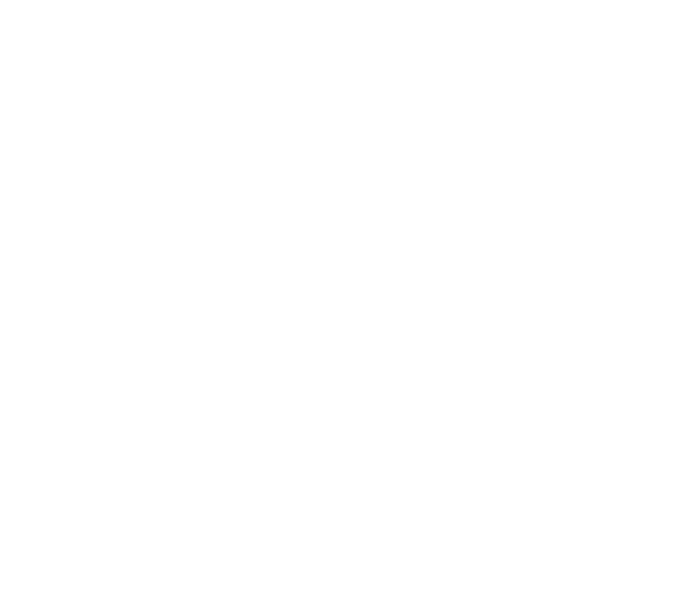
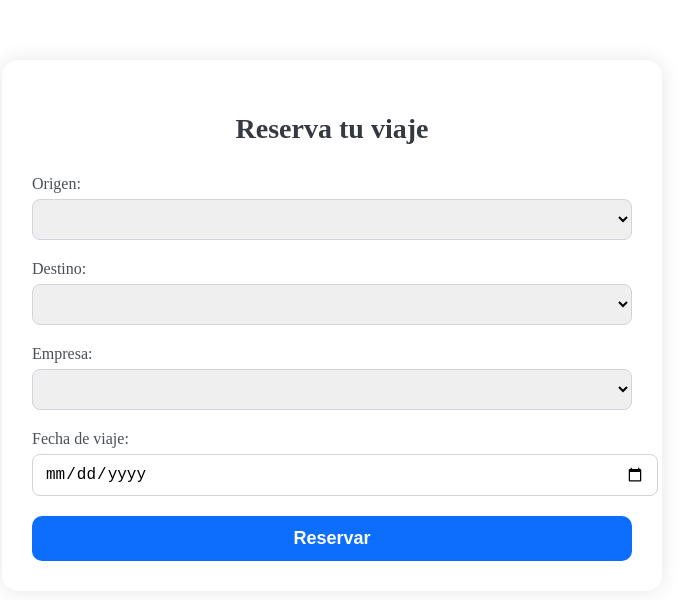
Before and after one commit to gcarrillov/Explora_Peru, an Angular app in the folder frontend/explora-peru/: page /viajar in a window 1280 px wide. Before the commit this address led to /. Shown: the top 600 px of the page, without its empty margins (308-997 px from the left). Built offline with nearby package versions, Linux system fonts and the light colour scheme.

Commit message:
corrigiendo errores del boton viajar

```diff
--- a/frontend/explora-peru/src/app/app.routes.ts
+++ b/frontend/explora-peru/src/app/app.routes.ts
@@ -26,4 +26,8 @@ export const routes: Routes = [
     path: 'register',
     loadComponent: () => import('./pages/register/register.component').then(m => m.RegisterComponent)
   },
+  {
+    path: 'viajar',
+    loadComponent: () => import('./components/viajar/viajar.component').then(m => m.ViajarComponent)
+  },
 ];
--- /dev/null
+++ b/frontend/explora-peru/src/app/components/viajar/viajar.component.ts
@@ -0,0 +1,42 @@
+import { Component } from '@angular/core';
+import { CommonModule } from '@angular/common';
+import { FormsModule } from '@angular/forms';
+import jsPDF from 'jspdf';
+
+@Component({
+  selector: 'app-viajar',
+  standalone: true,
+  imports: [CommonModule, FormsModule],
+  templateUrl: './viajar.html',
+  styleUrls: ['./viajar.css']
+})
+export class ViajarComponent {
+  origen = '';
+  destino = '';
+  empresa = '';
+  fecha = '';
+  emailDestino = 'gcarrillov@edu.pe';
+
+  regiones = ['Ica', 'La Libertad', 'Lima', 'Puno', 'Cusco', 'Arequipa'];
+  empresas = ['Cruz del Sur', 'Oltursa', 'Flores'];
+
+  reservar() {
+    const doc = new jsPDF();
+
+    doc.setFontSize(16);
+    doc.text('¡Gracias por tu preferencia!', 20, 20);
+    doc.setFontSize(12);
+    doc.text(`Ruta: ${this.origen} → ${this.destino}`, 20, 40);
+    doc.text(`Empresa seleccionada: ${this.empresa}`, 20, 50);
+    doc.text(`Fecha de viaje: ${this.fecha}`, 20, 60);
+    doc.text('Estamos buscando los mejores planes para ti.', 20, 80);
+    doc.text('Te notificaremos pronto con las mejores opciones.', 20, 90);
+
+    // 🔻 Descarga del PDF (por ahora)
+    doc.save('reserva_viaje.pdf');
+
+    // 🔻 Lugar para enviar el PDF por correo (futuro)
+    // Aquí se puede usar EmailJS, API REST o backend en Django para enviar el PDF
+    // Ejemplo: enviarPDFPorCorreo(this.emailDestino, archivoPDF);
+  }
+}
--- /dev/null
+++ b/frontend/explora-peru/src/app/components/viajar/viajar.css
@@ -0,0 +1,60 @@
+.container {
+  max-width: 600px;
+  margin: 60px auto;
+  padding: 30px;
+  background-color: #ffffff;
+  border-radius: 16px;
+  box-shadow: 0 0 20px rgba(0, 0, 0, 0.1);
+}
+
+h2 {
+  text-align: center;
+  font-size: 28px;
+  margin-bottom: 30px;
+  font-weight: bold;
+  color: #343a40;
+}
+
+.form-group {
+  margin-bottom: 20px;
+}
+
+label {
+  display: block;
+  font-weight: 500;
+  margin-bottom: 6px;
+  color: #495057;
+}
+
+select,
+input[type="date"] {
+  width: 100%;
+  padding: 10px 12px;
+  border: 1px solid #ced4da;
+  border-radius: 8px;
+  font-size: 16px;
+  transition: border-color 0.2s ease-in-out;
+}
+
+select:focus,
+input[type="date"]:focus {
+  border-color: #0d6efd;
+  outline: none;
+}
+
+button {
+  width: 100%;
+  padding: 12px;
+  font-size: 18px;
+  font-weight: bold;
+  background-color: #0d6efd;
+  color: white;
+  border: none;
+  border-radius: 10px;
+  cursor: pointer;
+  transition: background-color 0.2s ease-in-out;
+}
+
+button:hover {
+  background-color: #0b5ed7;
+}
--- /dev/null
+++ b/frontend/explora-peru/src/app/components/viajar/viajar.html
@@ -0,0 +1,31 @@
+<div class="container">
+  <h2>Reserva tu viaje</h2>
+
+  <div class="form-group">
+    <label>Origen:</label>
+    <select [(ngModel)]="origen">
+      <option *ngFor="let r of regiones" [value]="r">{{ r }}</option>
+    </select>
+  </div>
+
+  <div class="form-group">
+    <label>Destino:</label>
+    <select [(ngModel)]="destino">
+      <option *ngFor="let r of regiones" [value]="r">{{ r }}</option>
+    </select>
+  </div>
+
+  <div class="form-group">
+    <label>Empresa:</label>
+    <select [(ngModel)]="empresa">
+      <option *ngFor="let e of empresas" [value]="e">{{ e }}</option>
+    </select>
+  </div>
+
+  <div class="form-group">
+    <label>Fecha de viaje:</label>
+    <input type="date" [(ngModel)]="fecha" />
+  </div>
+
+  <button class="btn btn-success" (click)="reservar()">Reservar</button>
+</div>
--- a/frontend/explora-peru/src/app/pages/region-detalle/region-detalle.html
+++ b/frontend/explora-peru/src/app/pages/region-detalle/region-detalle.html
@@ -40,4 +40,9 @@
       <li *ngFor="let comida of region()?.comidas_tipicas.split(',')">{{ comida.trim() }}</li>
     </ul>
   </section>
+
+  <div style="text-align: center; margin-top: 40px;">
+    <button class="btn btn-primary btn-lg" (click)="goToViajar()">¡Viajar!</button>
+  </div>
+
 </div>
--- a/frontend/explora-peru/src/app/pages/region-detalle/region-detalle.ts
+++ b/frontend/explora-peru/src/app/pages/region-detalle/region-detalle.ts
@@ -1,8 +1,8 @@
-import {Component, inject, OnInit} from '@angular/core';
-import {CommonModule} from '@angular/common';
-import {ActivatedRoute} from '@angular/router';
-import {RegionService} from '../../services/region/region';
-import {HeaderComponent} from '../../components/header/header';
+import { Component, inject, OnInit } from '@angular/core';
+import { CommonModule } from '@angular/common';
+import { ActivatedRoute, Router } from '@angular/router';
+import { RegionService } from '../../services/region/region';
+import { HeaderComponent } from '../../components/header/header';
 
 @Component({
   selector: 'app-region-detalle',
@@ -13,6 +13,7 @@ import {HeaderComponent} from '../../components/header/header';
 })
 export class RegionDetalleComponent implements OnInit {
   private route = inject(ActivatedRoute);
+  private router = inject(Router);
   regionService = inject(RegionService);
 
   region = this.regionService.region;
@@ -23,4 +24,8 @@ export class RegionDetalleComponent implements OnInit {
       this.regionService.getRegionPorNombre(nombre);
     });
   }
+
+  goToViajar() {
+    this.router.navigate(['/viajar']);
+  }
 }
```
